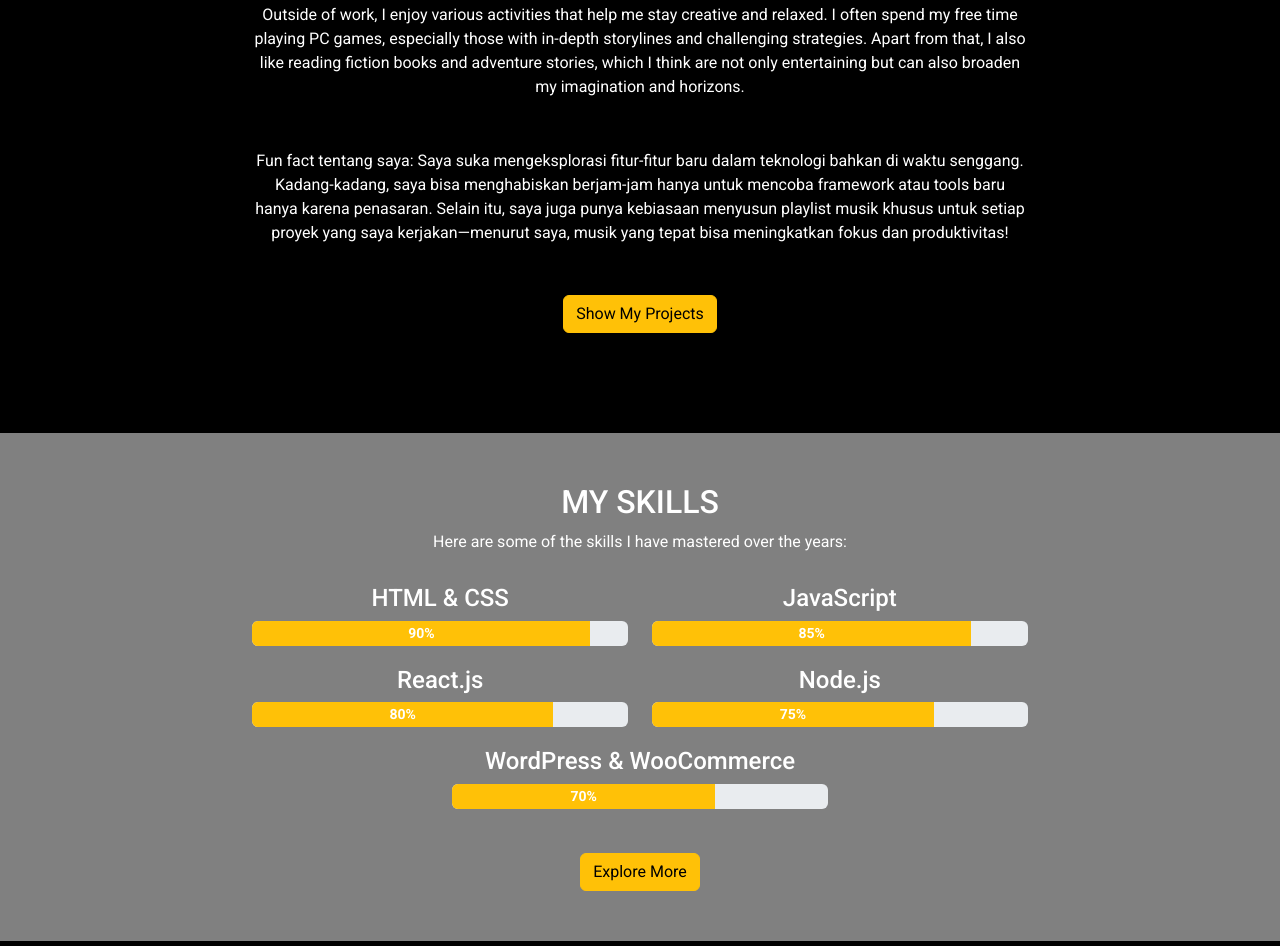
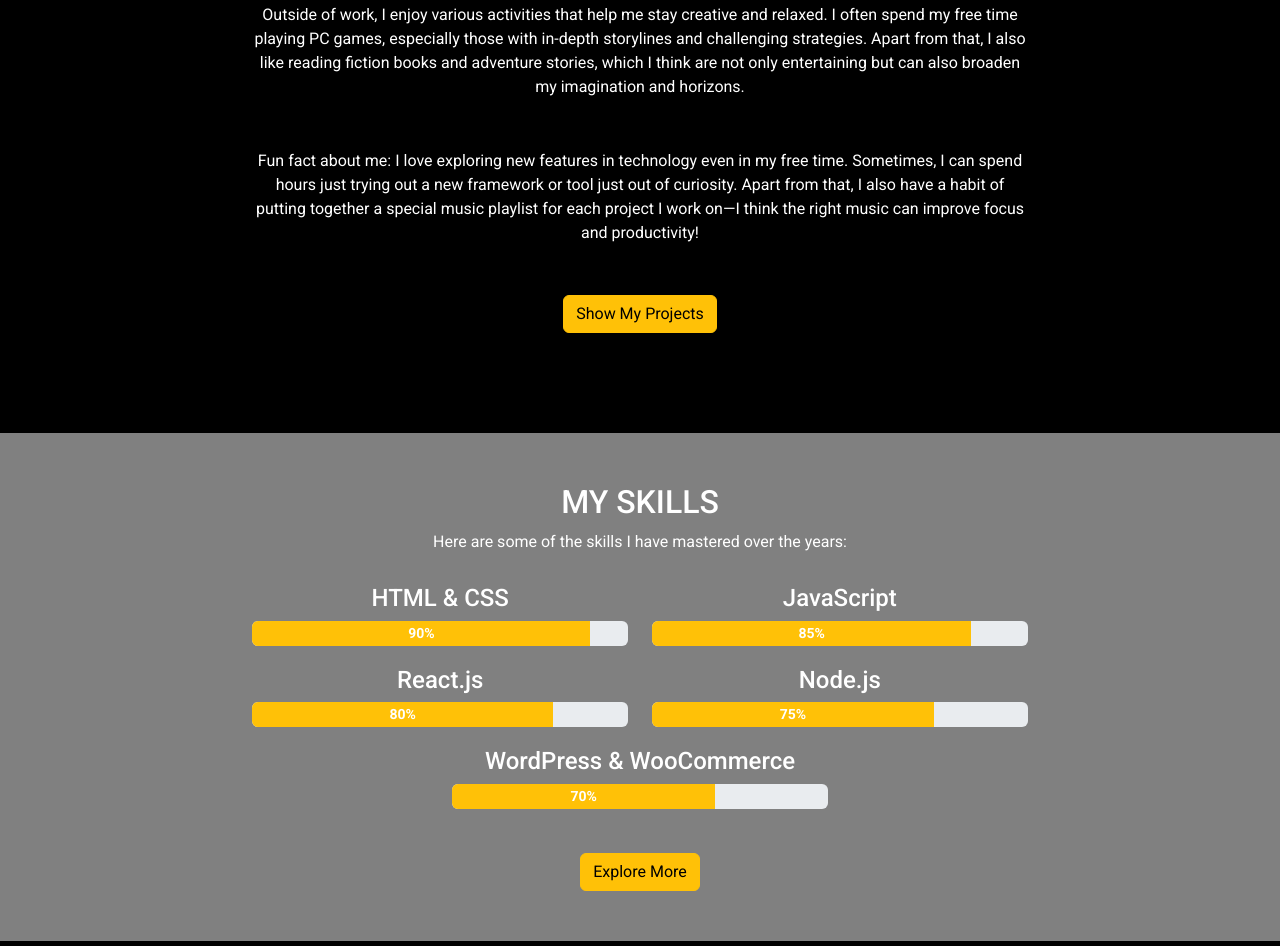
Before and after one commit to AkbarStudyLine/TUGAS-3-WAP, a plain HTML site: page index.html in a window 1280 px wide. Shown: the part 1291-2237 px from the top of the page. Drawn offline with nearby package versions, Linux system fonts and the light colour scheme.

Commit message:
tadi funfact blom b ing

```diff
--- a/index.html
+++ b/index.html
@@ -54,7 +54,7 @@
           <h2 class="section-title">WHO AM I?</h2>
           <p class="who-description">I am a full-stack developer specialized in React.js. I also have experience with WordPress front-end development using Elementor and WooCommerce. Programming is my passion, and I enjoy working on challenging projects. In my free time, I like playing PC games and reading story-type books, which I find fun and relaxing.</p>
           <p class="who-description">Outside of work, I enjoy various activities that help me stay creative and relaxed. I often spend my free time playing PC games, especially those with in-depth storylines and challenging strategies. Apart from that, I also like reading fiction books and adventure stories, which I think are not only entertaining but can also broaden my imagination and horizons.</p>
-          <p class="who-description">Fun fact tentang saya: Saya suka mengeksplorasi fitur-fitur baru dalam teknologi bahkan di waktu senggang. Kadang-kadang, saya bisa menghabiskan berjam-jam hanya untuk mencoba framework atau tools baru hanya karena penasaran. Selain itu, saya juga punya kebiasaan menyusun playlist musik khusus untuk setiap proyek yang saya kerjakan—menurut saya, musik yang tepat bisa meningkatkan fokus dan produktivitas!</p>
+          <p class="who-description">Fun fact about me: I love exploring new features in technology even in my free time. Sometimes, I can spend hours just trying out a new framework or tool just out of curiosity. Apart from that, I also have a habit of putting together a special music playlist for each project I work on—I think the right music can improve focus and productivity!</p>
           <button class="btn btn-warning">Show My Projects</button>
       </div>
     </section>
```
